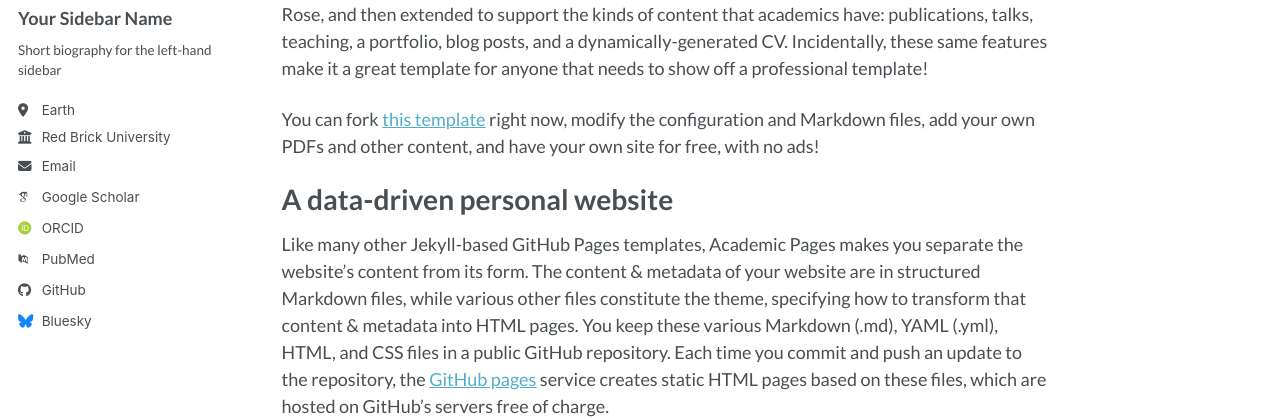
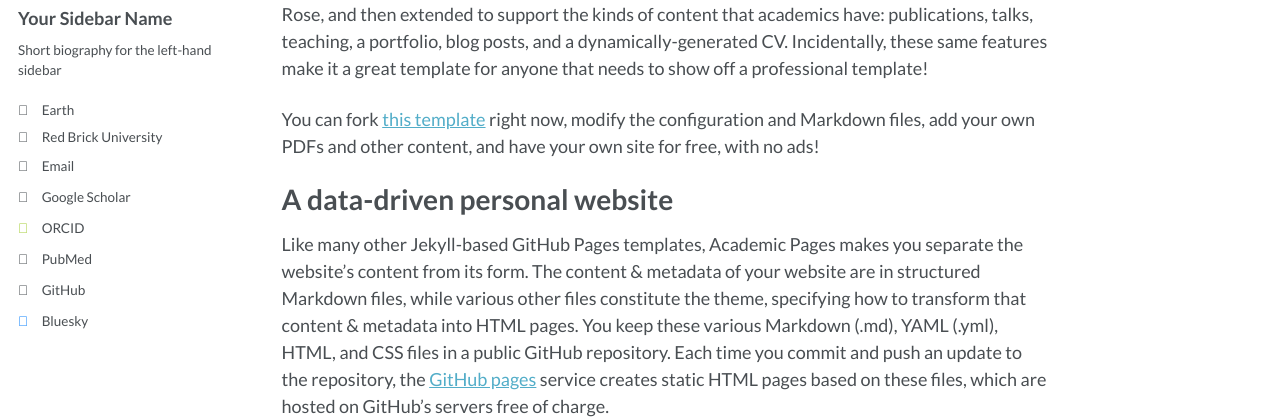
Before and after one commit to seungyeon677/seungyeon677.github.io, a Jekyll site: the page built from _pages/about.md, in a window 1280 px wide. Shown: the part 278-697 px from the top of the page. Built offline with Jekyll 4.4.1, drawn with Linux system fonts in a browser that asks for light colours; some web fonts are replaced; a script bundle is joined from its source files by our own code; library files that are not in the unit come from our copies.

Commit message:
Update head.html

```diff
--- a/_includes/head.html
+++ b/_includes/head.html
@@ -3,24 +3,28 @@
 <link href="https://fonts.googleapis.com/css2?family=Lato:wght@300;400;700;900&display=swap" rel="stylesheet">
 
 <style>
-  /* 1. 전체 텍스트 및 제목 */
+  /* 1. 전체 및 제목 */
   body, h1, h2, h3, h4, h5, h6,
   .site-title, .nav__items, .archive__item-title {
     font-family: 'Lato', sans-serif !important;
   }
 
-  /* 2. 사이드바 (프로필 이름, 설명, 링크 등) */
+  /* 2. 사이드바 전체 및 내부 모든 텍스트/링크 */
   .sidebar,
-  .sidebar .author__name,
-  .sidebar .author__bio,
-  .sidebar .author__urls,
-  .sidebar .nav__list,
-  .sidebar .nav__title {
+  .sidebar * {
     font-family: 'Lato', sans-serif !important;
   }
 
-  /* 3. 하단 푸터 및 기타 요소 */
-  .page__footer, .pagination, .page__taxonomy {
+  /* 3. SNS 아이콘 옆 글자들 (Email, Google Scholar 등) 명시적 지정 */
+  .author__urls.social-icons li,
+  .author__urls.social-icons li a,
+  .author__urls.social-icons li span {
+    font-family: 'Lato', sans-serif !important;
+    font-weight: 400 !important; /* 굵기 조절 필요시 수정 */
+  }
+
+  /* 4. 기타 놓치기 쉬운 버튼 및 푸터 */
+  .btn, .page__footer, .pagination {
     font-family: 'Lato', sans-serif !important;
   }
 </style>
```
